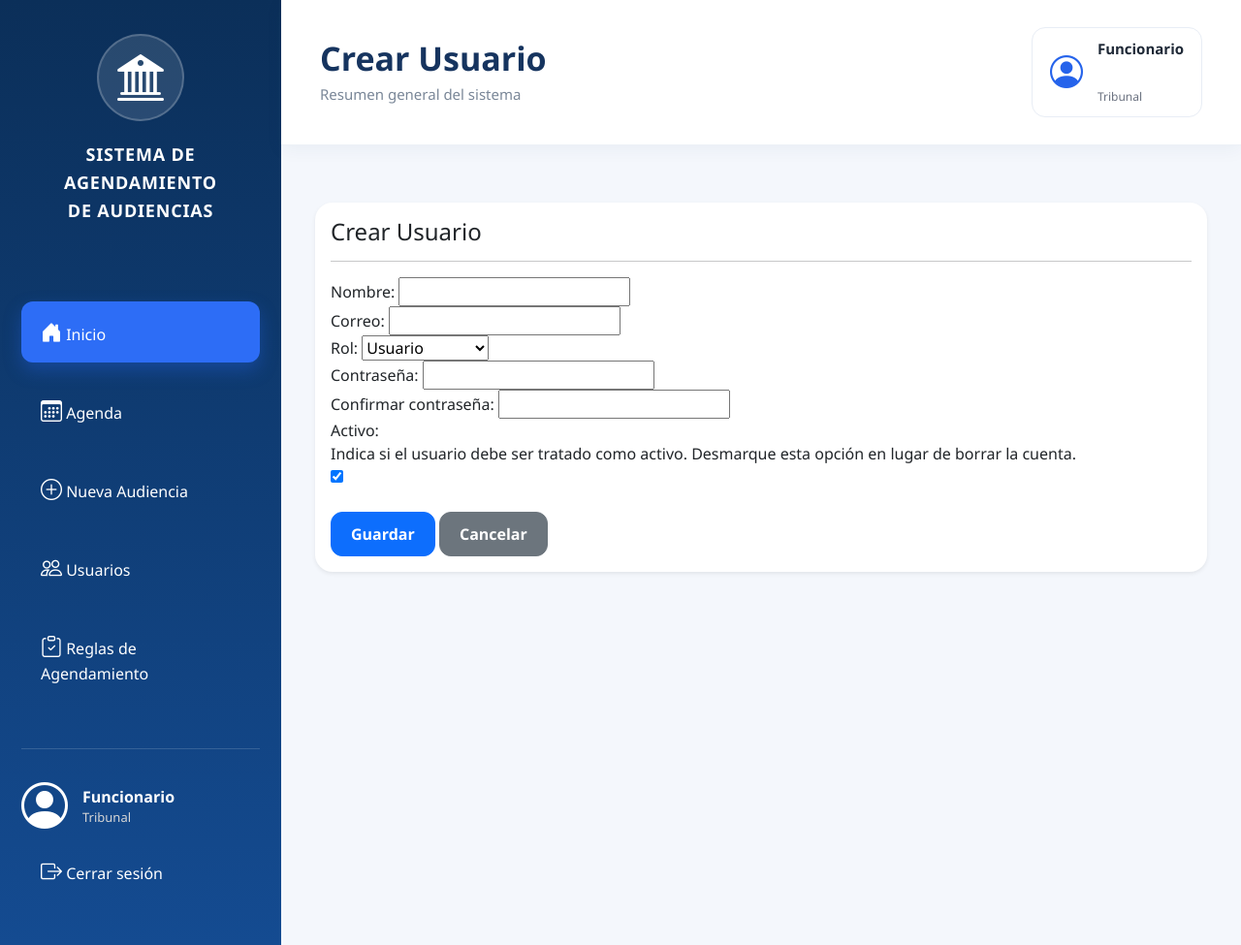
After one commit to jaimeUnab/Sistema-Agendamiento-Audiencias, a Django app: page /usuarios/nuevo/ in a window 1280 px wide. The commit adds this page. Shown: the whole page at 97% size. Run offline with Django 5.2, Linux system fonts and the light colour scheme; the visitor is signed in with stand-in values (Sample User, id 1); some libraries are stand-ins or nearby versions.

Commit message:
HU-02 Implementa creación de usuarios

```diff
--- a/templates/base_dashboard.html
+++ b/templates/base_dashboard.html
@@ -90,7 +90,7 @@
 
             <!-- Inicio -->
 
-            <a href="#" class="menu-item active">
+            <a href="{% url 'inicio' %}" class="menu-item active">
 
                 <i class="bi bi-house-door-fill"></i>
 
@@ -123,7 +123,7 @@
 
             <!-- Usuarios -->
 
-            <a href="#" class="menu-item">
+            <a href="{% url 'lista_usuarios' %}" class="menu-item">
 
                 <i class="bi bi-people"></i>
 
@@ -237,6 +237,22 @@
 
         <div class="container-fluid mt-4">
 
+            <!-- ============================================= -->
+            <!--             MENSAJES DEL SISTEMA               -->
+            <!-- ============================================= -->
+
+            {% if messages %}
+                {% for message in messages %}
+                <div class="alert alert-{{ message.tags }} alert-dismissible fade show" role="alert">
+
+                    {{ message }}
+
+                    <button type="button" class="btn-close" data-bs-dismiss="alert" aria-label="Close"></button>
+
+                </div>
+                {% endfor %}
+            {% endif %}
+
             {% block content %}
             {% endblock %}
 
--- /dev/null
+++ b/templates/usuarios/nuevo.html
@@ -0,0 +1,80 @@
+{% extends 'base_dashboard.html' %}
+<!-- ================================================= -->
+<!--                   PLANTILLA                        -->
+<!-- ================================================= -->
+<!-- Hereda la estructura principal del sistema (menú lateral y barra superior),
+     la misma que usan el Dashboard y el Listado de Usuarios, para mantener
+     una identidad visual consistente en todo el sistema. -->
+
+{% block title %}
+Crear Usuario
+{% endblock %}
+<!-- Título que aparecerá en la pestaña del navegador -->
+
+{% block page_title %}
+Crear Usuario
+{% endblock %}
+<!-- Título que se muestra en la barra superior de la página -->
+
+{% block content %}
+<!-- Aquí comienza el contenido propio de esta página -->
+
+<div class="row">
+
+    <div class="col">
+
+        <!-- Misma tarjeta (card shadow-sm) usada en el Listado de Usuarios -->
+        <div class="card shadow-sm">
+
+            <div class="card-body">
+
+                <h4>Crear Usuario</h4>
+
+                <hr>
+
+                <!-- ========================================= -->
+                <!--                FORMULARIO                  -->
+                <!-- ========================================= -->
+                <!-- Se utiliza exclusivamente {{ form }}: UsuarioForm ya
+                     define sus campos, su orden (field_order) y sus
+                     validaciones, por lo que aquí no se vuelve a
+                     declarar ningún campo manualmente. El renderizado
+                     por defecto de Django incluye tanto los errores de
+                     cada campo como los errores generales del
+                     formulario (non_field_errors). -->
+
+                <form method="post">
+
+                    {% csrf_token %}
+
+                    {{ form }}
+
+                    <!-- ===================================== -->
+                    <!--                BOTONES                 -->
+                    <!-- ===================================== -->
+
+                    <div class="mt-4">
+
+                        <button type="submit" class="btn btn-primary">
+                            Guardar
+                        </button>
+
+                        <!-- Cancelar regresa al listado sin guardar cambios -->
+                        <a href="{% url 'lista_usuarios' %}" class="btn btn-secondary">
+                            Cancelar
+                        </a>
+
+                    </div>
+
+                </form>
+
+            </div>
+
+        </div>
+
+    </div>
+
+</div>
+
+{% endblock %}
+<!-- Fin del contenido de la página -->
--- /dev/null
+++ b/usuarios/forms.py
@@ -0,0 +1,138 @@
+"""
+Módulo de formularios de la aplicación Usuarios.
+
+Contiene los formularios utilizados para la administración
+de usuarios del sistema.
+"""
+
+# =====================================================
+# IMPORTACIONES
+# =====================================================
+
+# Formularios base de Django.
+from django import forms
+
+# Excepción utilizada para reportar errores de validación.
+from django.core.exceptions import ValidationError
+
+# Modelo de usuario personalizado del sistema.
+from .models import Usuario
+
+
+# =====================================================
+# FORMULARIO
+# =====================================================
+
+class UsuarioForm(forms.ModelForm):
+    """
+    Formulario para el registro de nuevos usuarios.
+
+    Incluye los campos propios del modelo Usuario
+    más dos campos adicionales para el ingreso
+    y confirmación de la contraseña.
+    """
+
+    # Contraseña ingresada por el usuario.
+    password1 = forms.CharField(
+        label="Contraseña",
+        widget=forms.PasswordInput
+    )
+
+    # Confirmación de la contraseña.
+    password2 = forms.CharField(
+        label="Confirmar contraseña",
+        widget=forms.PasswordInput
+    )
+
+    class Meta:
+        model = Usuario
+
+        # Campos del modelo que incluirá el formulario.
+        fields = [
+            "nombre",
+            "email",
+            "rol",
+            "is_active",
+        ]
+
+    # Orden explícito de los campos en el formulario.
+    #
+    # Se usa field_order (en vez de confiar en el orden
+    # implícito que resulta de combinar Meta.fields con los
+    # campos declarados en la clase) para que la secuencia
+    # quede garantizada y documentada, sin depender de cómo
+    # Django decida mezclar ambos internamente.
+    #
+    # Criterio del orden: agrupa los campos por etapa lógica
+    # del alta de un usuario -> primero su información
+    # (nombre, email, rol), luego sus credenciales
+    # (password1, password2) y por último su estado
+    # operativo (is_active), que no es parte del flujo de
+    # identidad/credenciales sino un dato administrativo.
+    field_order = [
+        "nombre",
+        "email",
+        "rol",
+        "password1",
+        "password2",
+        "is_active",
+    ]
+
+    # =================================================
+    # VALIDACIONES
+    # =================================================
+
+    def clean_email(self):
+        """
+        Valida que el correo electrónico ingresado
+        no esté registrado previamente en el sistema.
+        """
+
+        email = self.cleaned_data.get("email")
+
+        if Usuario.objects.filter(email=email).exists():
+            raise ValidationError(
+                "Ya existe un usuario registrado con este correo electrónico."
+            )
+
+        return email
+
+    def clean(self):
+        """
+        Valida que las contraseñas ingresadas
+        coincidan entre sí.
+        """
+
+        cleaned_data = super().clean()
+
+        password1 = cleaned_data.get("password1")
+        password2 = cleaned_data.get("password2")
+
+        if password1 and password2 and password1 != password2:
+            raise ValidationError(
+                "Las contraseñas ingresadas no coinciden."
+            )
+
+        return cleaned_data
+
+    # =================================================
+    # MÉTODO SAVE
+    # =================================================
+
+    def save(self, commit=True):
+        """
+        Guarda el usuario cifrando la contraseña
+        mediante set_password(), evitando almacenarla
+        en texto plano.
+        """
+
+        # Crea la instancia del usuario sin guardarla aún.
+        usuario = super().save(commit=False)
+
+        # Cifra y asigna la contraseña ingresada.
+        usuario.set_password(self.cleaned_data["password1"])
+
+        if commit:
+            usuario.save()
+
+        return usuario
--- a/usuarios/urls.py
+++ b/usuarios/urls.py
@@ -1,5 +1,18 @@
+# =====================================================
+# IMPORTACIONES
+# =====================================================
+
 from django.urls import path
-from .views import UsuarioLoginView, UsuarioLogoutView, lista_usuarios
+from .views import (
+    UsuarioLoginView,
+    UsuarioLogoutView,
+    UsuarioCreateView,
+    lista_usuarios,
+)
+
+# =====================================================
+# URLS
+# =====================================================
 
 urlpatterns = [
     path("login/", UsuarioLoginView.as_view(), name="login"),
@@ -9,4 +22,7 @@ urlpatterns = [
 
     # Listado de usuarios registrados en el sistema.
     path("lista/", lista_usuarios, name="lista_usuarios"),
+
+    # Alta de un nuevo usuario (solo administradores o superusuarios).
+    path("nuevo/", UsuarioCreateView.as_view(), name="nuevo_usuario"),
 ]
--- a/usuarios/views.py
+++ b/usuarios/views.py
@@ -12,14 +12,29 @@ y administración de usuarios del sistema.
 # Decorador que restringe el acceso únicamente a usuarios autenticados.
 from django.contrib.auth.decorators import login_required
 
+# Mixins para restringir el acceso por autenticación y por rol.
+from django.contrib.auth.mixins import LoginRequiredMixin, UserPassesTestMixin
+
+# Framework de mensajes para notificar el resultado de una acción.
+from django.contrib import messages
+
 # Vistas genéricas de Django para el inicio y cierre de sesión.
 from django.contrib.auth.views import LoginView, LogoutView
+
+# Vista genérica basada en clases para creación de objetos.
+from django.views.generic import CreateView
+
+# Construye una URL de forma perezosa (se resuelve al usarse, no al importar).
+from django.urls import reverse_lazy
 
 # Función para renderizar plantillas HTML.
 from django.shortcuts import render
 
+# Formulario de alta de usuarios.
+from .forms import UsuarioForm
+
 # Modelo de usuario personalizado del sistema.
-from .models import Usuario
+from .models import RolUsuario, Usuario
 
 
 # =====================================================
@@ -86,3 +101,77 @@ def lista_usuarios(request):
         "usuarios/lista.html",
         context
     )
+
+
+# =====================================================
+# ALTA DE USUARIOS
+# =====================================================
+
+class UsuarioCreateView(LoginRequiredMixin, UserPassesTestMixin, CreateView):
+    """
+    Vista de alta de usuarios (HU-02).
+
+    Permite crear nuevos usuarios del sistema mediante
+    UsuarioForm. Solo pueden acceder usuarios autenticados
+    con rol Administrador o superusuarios de Django.
+    """
+
+    # -------------------------------------------------
+    # VISTA
+    # -------------------------------------------------
+    # Modelo, formulario y plantilla utilizados para el
+    # alta de usuarios. Si el formulario tiene errores de
+    # validación, ModelFormMixin vuelve a renderizar
+    # automáticamente template_name mostrándolos, sin
+    # necesidad de código adicional.
+
+    model = Usuario
+    form_class = UsuarioForm
+    template_name = "usuarios/nuevo.html"
+
+    # -------------------------------------------------
+    # VALIDACIÓN DE PERMISOS
+    # -------------------------------------------------
+    # LoginRequiredMixin exige que el usuario esté
+    # autenticado; si no lo está, Django lo redirige a la
+    # pantalla de login (LOGIN_URL).
+    #
+    # UserPassesTestMixin ejecuta test_func() y solo deja
+    # continuar si retorna True. Si el usuario ya está
+    # autenticado pero no cumple la condición, responde
+    # con un error 403 (prohibido) en vez de redirigir.
+
+    def test_func(self):
+        """
+        Permite el acceso a usuarios con rol Administrador,
+        o a cualquier superusuario de Django (evita que un
+        superusuario quede bloqueado fuera del sistema si,
+        por cualquier vía, su campo "rol" no quedó en
+        Administrador).
+        """
+        return (
+            self.request.user.is_superuser
+            or self.request.user.tieneRol(RolUsuario.ADMINISTRADOR)
+        )
+
+    # -------------------------------------------------
+    # REDIRECCIÓN
+    # -------------------------------------------------
+    # Una vez guardado el usuario correctamente, CreateView
+    # redirige automáticamente a esta URL.
+
+    success_url = reverse_lazy("lista_usuarios")
+
+    def form_valid(self, form):
+        """
+        Guarda el nuevo usuario y notifica el éxito
+        de la operación mediante el framework de mensajes.
+        """
+        respuesta = super().form_valid(form)
+
+        messages.success(
+            self.request,
+            f"Usuario «{self.object.nombre}» creado correctamente."
+        )
+
+        return respuesta
```
Also changed, not shown: config/settings.py (+14 -0 lines), templates/usuarios/lista.html (+14 -1 lines), usuarios/models.py (+39 -1 lines).
